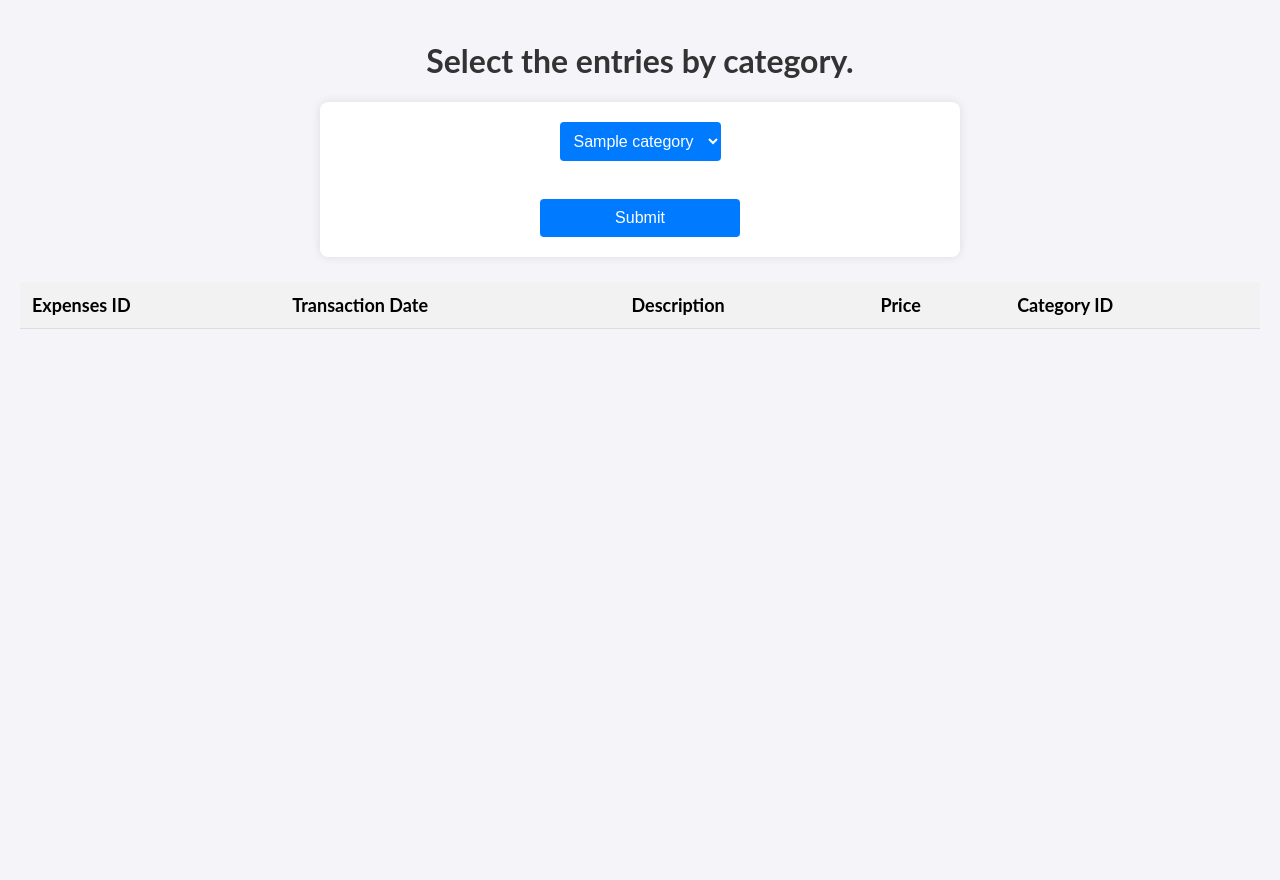
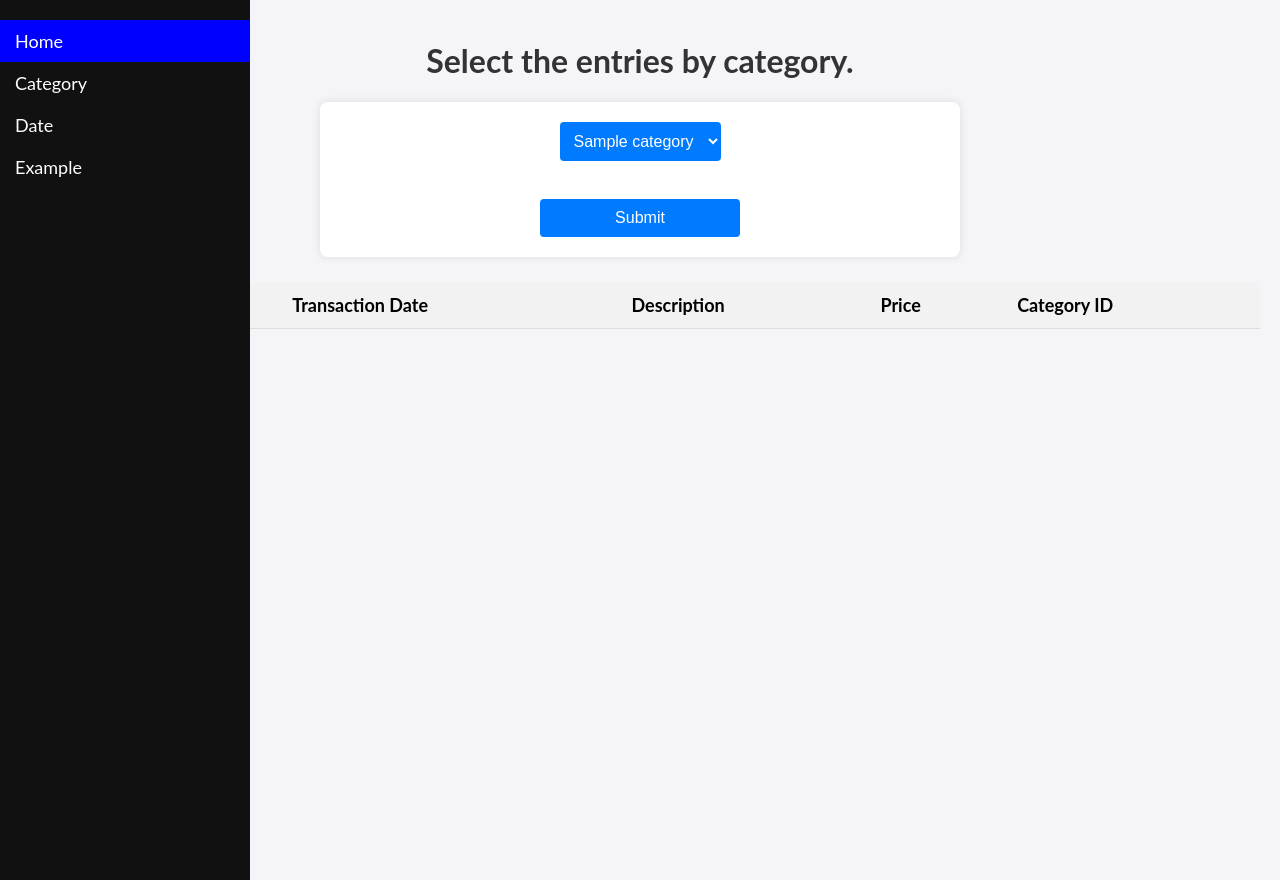
Before and after one commit to NotNulls/expenses_tracker, a Flask app: page /select_by_category in a window 1280 px wide. Run offline with Flask 3, Linux system fonts and the light colour scheme; a database or web service that is not in the repository returns one stand-in record (values such as "Sample title"); lists and menus that the app fills with data are empty; some libraries are stand-ins or nearby versions.

Commit message:
2nd commit: Created date.html,sidebar inside it and routed it

```diff
--- a/templates/categories.html
+++ b/templates/categories.html
@@ -3,10 +3,16 @@
 <head>
     <meta charset="UTF-8">
     <meta name="viewport" content="width=device-width, initial-scale=1.0">
-    <title>Home Page</title>
+    <title>Query by Category</title>
     <link rel="stylesheet" href="{{ url_for('static', filename='styles.css') }}">
 </head>
 <body>
+    <div class="sidebar">
+        <a class="active" href="{{ url_for('index') }}">Home</a>
+        <a href = "{{ url_for('select_by_category') }}">Category</a>
+        <a href="{{ url_for('select_by_date') }}">Date</a>
+        <a href="#example">Example</a>
+    </div>
     <h1>Select the entries by category.</h1>
     <form method="POST" action="{{ url_for('select_by_category') }}">
         <select id="category" name="category" required>
--- a/templates/index.html
+++ b/templates/index.html
@@ -10,9 +10,9 @@
     <h1>Welcome to the Home Page</h1>
     <button onclick="location.href='{{ url_for('add_expenses') }}'">Go to Add Expenses Page</button>
     <div class="sidebar">
-        <a class="active" href="#home">Home</a>
+        <a class="active" href="{{ url_for('index') }}">Home</a>
         <a href = "{{ url_for('select_by_category') }}">Category</a>
-        <a href="#example">Example</a>
+        <a href="{{ url_for('select_by_date') }}">Date</a>
         <a href="#example">Example</a>
     </div>
 </body>
```
Also changed, not shown: templates/date.html (added, +15 -0 lines).
